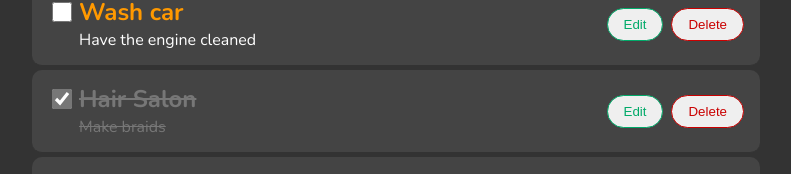
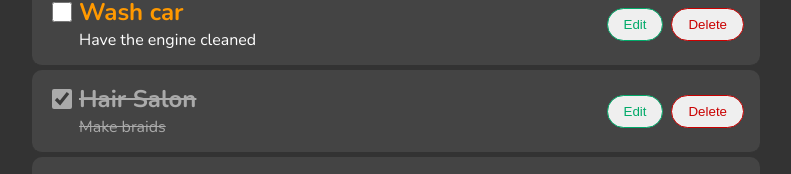
Before and after one commit to shakiraakinleye/todo-app, a React (Create React App) app: page / in a window 1280 px wide. Shown: the part 287-461 px from the top of the page, without its empty margins (244-1035 px from the left). Built offline with nearby package versions, Linux system fonts and the light colour scheme.

Commit message:
style: changed the color of the checked todo

```diff
--- a/src/components/styles/Todo.css
+++ b/src/components/styles/Todo.css
@@ -40,7 +40,7 @@
   min-height: 20px;
   width: 20px;
   height: 20px;
-  accent-color: #777;
+  accent-color: #aaa;
 }
 
 .todo__title {
@@ -57,7 +57,7 @@
 
 .checked {
   text-decoration: line-through;
-  color: #777;
+  color: #aaa;
 }
 
 /* Buttons */
```
